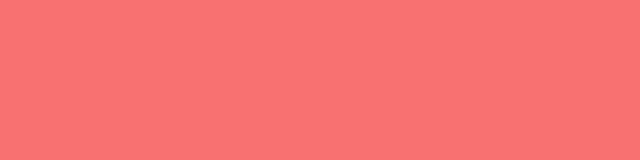
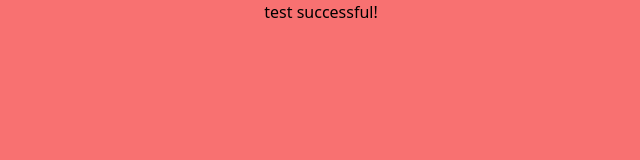
Before and after one commit to xiRanran2/xiranran, a website built with webpack: page public/index.html in a window 1280 px wide. Shown: the whole page, without its empty margins (319-959 px from the left). Built offline with nearby package versions, Linux system fonts and the light colour scheme; files whose address does not match are found by name.

Commit message:
测试同步github

```diff
--- a/public/index.html
+++ b/public/index.html
@@ -8,7 +8,9 @@
         </title>
     </head>
     <body>
-        <div class="w-screen h-screen bg-red-400"></div>
+        <div class="w-screen h-screen bg-red-400 text-center overflow-hidden">
+            test successful!
+        </div>
     </body>
     <% htmlWebpackPlugin.options.cdn.script.forEach(function (item) {%>
         <script src="<%=item%>"></script>
```
Also changed, not shown: dist/index.html, dist/main.js (deleted), dist/main.js.LICENSE.txt (deleted), 3 other files.
